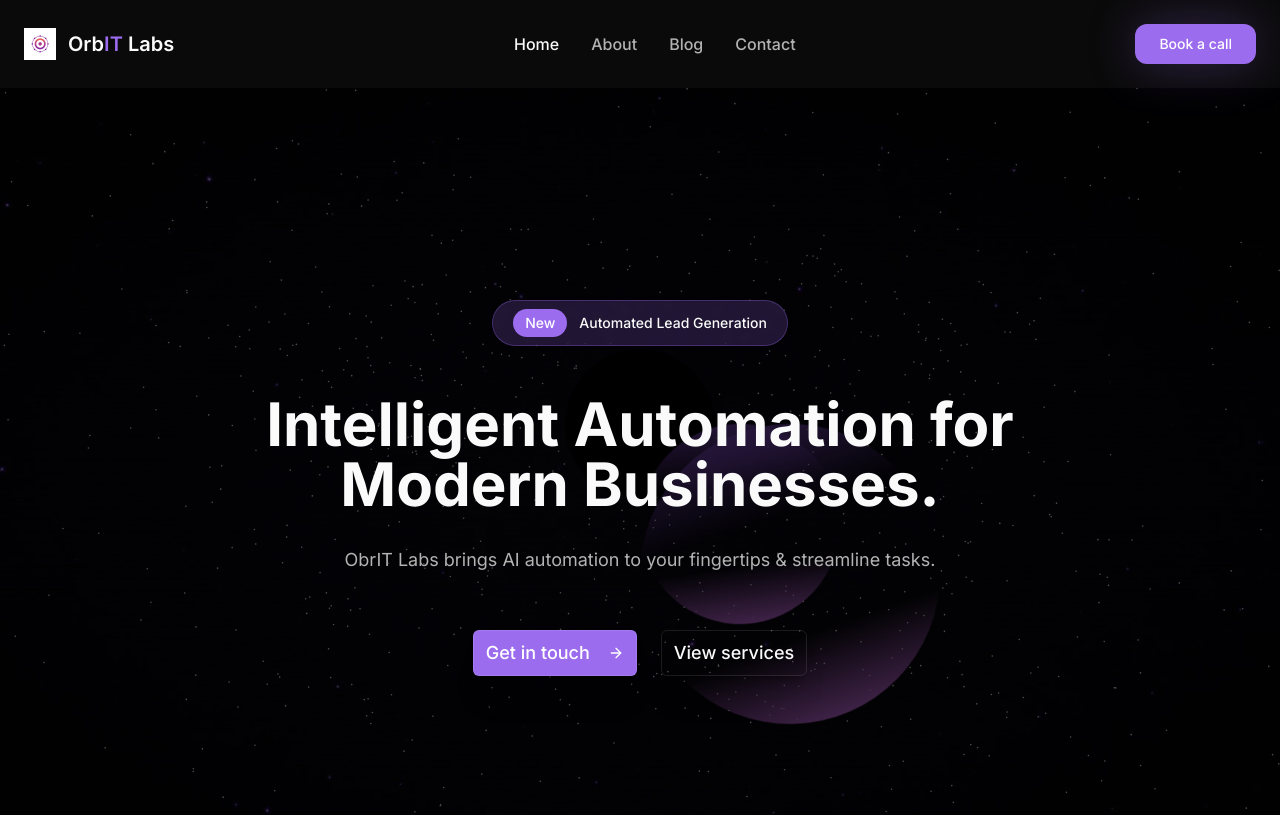
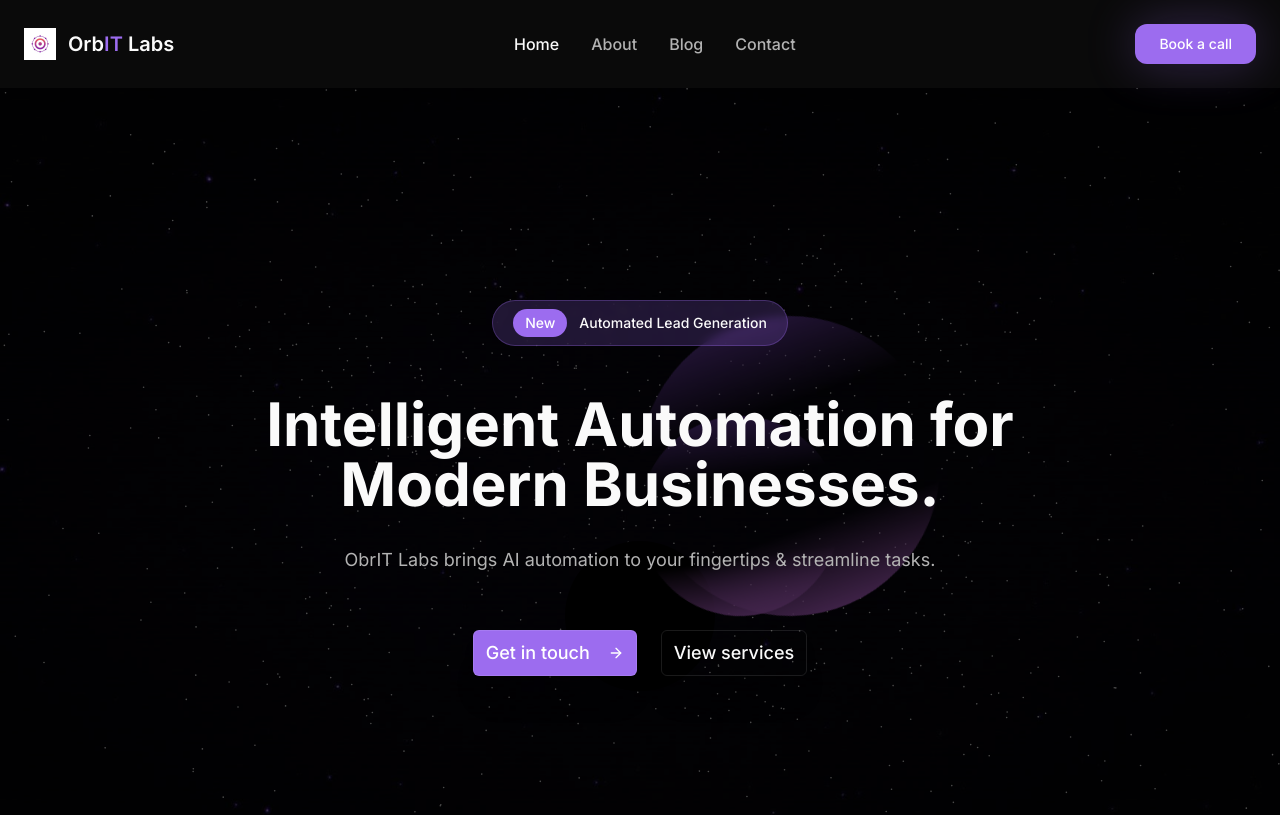
Before and after one commit to manishtarjan2/framer-magic-hero, a React (Vite) app: page / in a window 1280 px wide. Shown: the top 815 px of the page. Built offline with nearby package versions, Linux system fonts and the light colour scheme; the HTML template or start-up script is replaced by a standard one.

Commit message:
Center hero section circles

```diff
--- a/src/components/HeroSection.tsx
+++ b/src/components/HeroSection.tsx
@@ -188,9 +188,9 @@ const HeroSection = () => {
           overflow: 'visible',
           position: 'absolute',
           borderRadius: '296px',
-          top: '42%',
+          bottom: 'calc(20% + 7rem)',
           left: '50%',
-          transform: 'translate(-50%, -50%)'
+          transform: 'translate(-50%, 50%)'
         }}
       ></div>
 
@@ -198,9 +198,9 @@ const HeroSection = () => {
       <div
         className="absolute animate-spin-slow z-0 pointer-events-none"
         style={{
-          top: '42%',
+          bottom: 'calc(20% + 7rem)',
           left: '50%',
-          transform: 'translate(-50%, -50%)',
+          transform: 'translate(-50%, 50%)',
           width: '300px',
           height: '300px',
           display: 'block',
@@ -217,9 +217,9 @@ const HeroSection = () => {
       <div
         className="absolute animate-spin-reverse z-0 pointer-events-none"
         style={{
-          top: '42%',
+          bottom: 'calc(20% + 7rem)',
           left: '50%',
-          transform: 'translate(-50%, -50%)',
+          transform: 'translate(-50%, 50%)',
           width: '200px',
           height: '200px',
           display: 'block',
```
